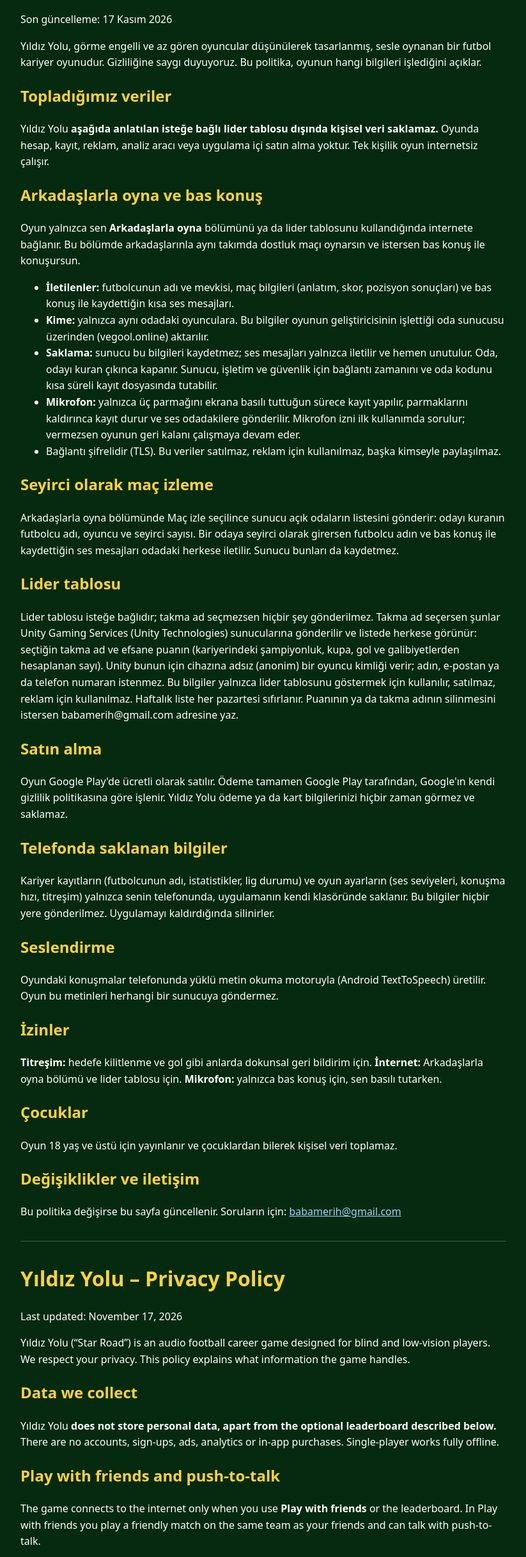
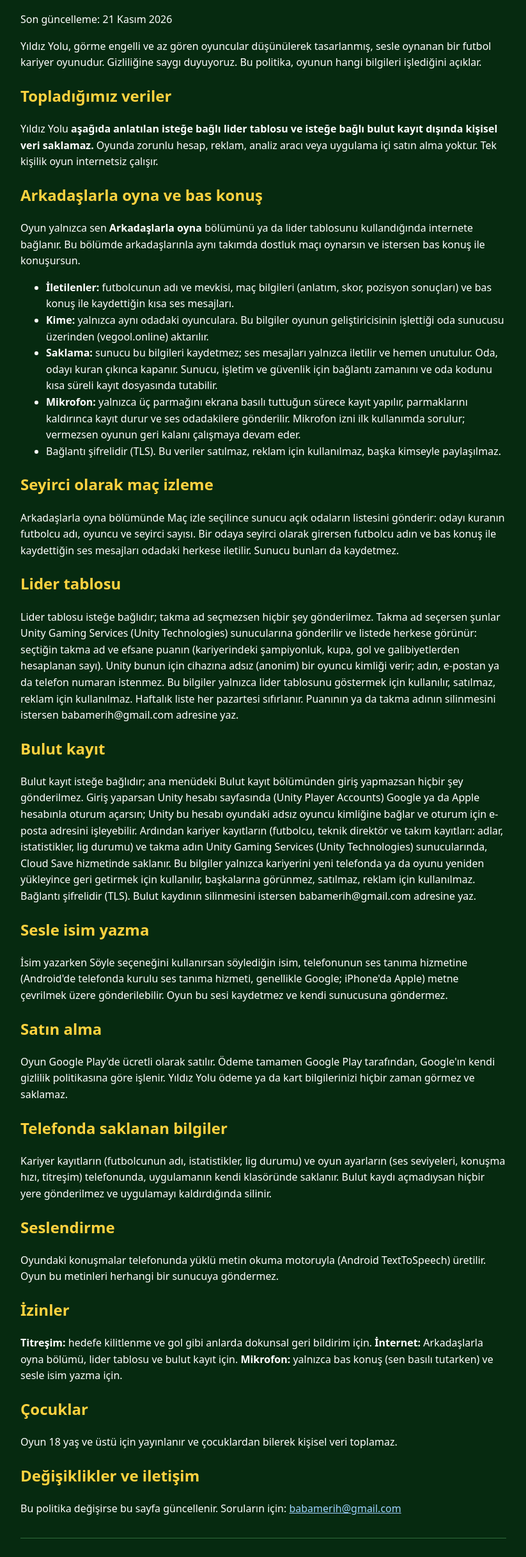
Before and after one commit to merihbaba/yildizyolu-gizlilik, a plain HTML site: page index.html in a window 1280 px wide. Shown: the part 92-2525 px from the top of the page at 64% size, without its empty margins (228-1051 px from the left). Drawn offline with Linux system fonts and the light colour scheme.

Commit message:
Bulut kayıt ve sesle isim yazma eklendi (1.5.5)

```diff
--- a/index.html
+++ b/index.html
@@ -14,10 +14,10 @@
 <body>
 <main>
 <h1>Yıldız Yolu – Gizlilik Politikası</h1>
-<p>Son güncelleme: 17 Kasım 2026</p>
+<p>Son güncelleme: 21 Kasım 2026</p>
 <p>Yıldız Yolu, görme engelli ve az gören oyuncular düşünülerek tasarlanmış, sesle oynanan bir futbol kariyer oyunudur. Gizliliğine saygı duyuyoruz. Bu politika, oyunun hangi bilgileri işlediğini açıklar.</p>
 <h2>Topladığımız veriler</h2>
-<p>Yıldız Yolu <strong>aşağıda anlatılan isteğe bağlı lider tablosu dışında kişisel veri saklamaz.</strong> Oyunda hesap, kayıt, reklam, analiz aracı veya uygulama içi satın alma yoktur. Tek kişilik oyun internetsiz çalışır.</p>
+<p>Yıldız Yolu <strong>aşağıda anlatılan isteğe bağlı lider tablosu ve isteğe bağlı bulut kayıt dışında kişisel veri saklamaz.</strong> Oyunda zorunlu hesap, reklam, analiz aracı veya uygulama içi satın alma yoktur. Tek kişilik oyun internetsiz çalışır.</p>
 <h2>Arkadaşlarla oyna ve bas konuş</h2>
 <p>Oyun yalnızca sen <strong>Arkadaşlarla oyna</strong> bölümünü ya da lider tablosunu kullandığında internete bağlanır. Bu bölümde arkadaşlarınla aynı takımda dostluk maçı oynarsın ve istersen bas konuş ile konuşursun.</p>
 <ul>
@@ -33,14 +33,19 @@
 <h2>Lider tablosu</h2>
 <p>Lider tablosu isteğe bağlıdır; takma ad seçmezsen hiçbir şey gönderilmez. Takma ad seçersen şunlar Unity Gaming Services (Unity Technologies) sunucularına gönderilir ve listede herkese görünür: seçtiğin takma ad ve efsane puanın (kariyerindeki şampiyonluk, kupa, gol ve galibiyetlerden hesaplanan sayı). Unity bunun için cihazına adsız (anonim) bir oyuncu kimliği verir; adın, e-postan ya da telefon numaran istenmez. Bu bilgiler yalnızca lider tablosunu göstermek için kullanılır, satılmaz, reklam için kullanılmaz. Haftalık liste her pazartesi sıfırlanır. Puanının ya da takma adının silinmesini istersen babamerih@gmail.com adresine yaz.</p>
 
+<h2>Bulut kayıt</h2>
+<p>Bulut kayıt isteğe bağlıdır; ana menüdeki Bulut kayıt bölümünden giriş yapmazsan hiçbir şey gönderilmez. Giriş yaparsan Unity hesabı sayfasında (Unity Player Accounts) Google ya da Apple hesabınla oturum açarsın; Unity bu hesabı oyundaki adsız oyuncu kimliğine bağlar ve oturum için e-posta adresini işleyebilir. Ardından kariyer kayıtların (futbolcu, teknik direktör ve takım kayıtları: adlar, istatistikler, lig durumu) ve takma adın Unity Gaming Services (Unity Technologies) sunucularında, Cloud Save hizmetinde saklanır. Bu bilgiler yalnızca kariyerini yeni telefonda ya da oyunu yeniden yükleyince geri getirmek için kullanılır, başkalarına görünmez, satılmaz, reklam için kullanılmaz. Bağlantı şifrelidir (TLS). Bulut kaydının silinmesini istersen babamerih@gmail.com adresine yaz.</p>
+<h2>Sesle isim yazma</h2>
+<p>İsim yazarken Söyle seçeneğini kullanırsan söylediğin isim, telefonunun ses tanıma hizmetine (Android'de telefonda kurulu ses tanıma hizmeti, genellikle Google; iPhone'da Apple) metne çevrilmek üzere gönderilebilir. Oyun bu sesi kaydetmez ve kendi sunucusuna göndermez.</p>
+
 <h2>Satın alma</h2>
 <p>Oyun Google Play'de ücretli olarak satılır. Ödeme tamamen Google Play tarafından, Google'ın kendi gizlilik politikasına göre işlenir. Yıldız Yolu ödeme ya da kart bilgilerinizi hiçbir zaman görmez ve saklamaz.</p>
 <h2>Telefonda saklanan bilgiler</h2>
-<p>Kariyer kayıtların (futbolcunun adı, istatistikler, lig durumu) ve oyun ayarların (ses seviyeleri, konuşma hızı, titreşim) yalnızca senin telefonunda, uygulamanın kendi klasöründe saklanır. Bu bilgiler hiçbir yere gönderilmez. Uygulamayı kaldırdığında silinirler.</p>
+<p>Kariyer kayıtların (futbolcunun adı, istatistikler, lig durumu) ve oyun ayarların (ses seviyeleri, konuşma hızı, titreşim) telefonunda, uygulamanın kendi klasöründe saklanır. Bulut kaydı açmadıysan hiçbir yere gönderilmez ve uygulamayı kaldırdığında silinir.</p>
 <h2>Seslendirme</h2>
 <p>Oyundaki konuşmalar telefonunda yüklü metin okuma motoruyla (Android TextToSpeech) üretilir. Oyun bu metinleri herhangi bir sunucuya göndermez.</p>
 <h2>İzinler</h2>
-<p><strong>Titreşim:</strong> hedefe kilitlenme ve gol gibi anlarda dokunsal geri bildirim için. <strong>İnternet:</strong> Arkadaşlarla oyna bölümü ve lider tablosu için. <strong>Mikrofon:</strong> yalnızca bas konuş için, sen basılı tutarken.</p>
+<p><strong>Titreşim:</strong> hedefe kilitlenme ve gol gibi anlarda dokunsal geri bildirim için. <strong>İnternet:</strong> Arkadaşlarla oyna bölümü, lider tablosu ve bulut kayıt için. <strong>Mikrofon:</strong> yalnızca bas konuş (sen basılı tutarken) ve sesle isim yazma için.</p>
 <h2>Çocuklar</h2>
 <p>Oyun 18 yaş ve üstü için yayınlanır ve çocuklardan bilerek kişisel veri toplamaz.</p>
 <h2>Değişiklikler ve iletişim</h2>
@@ -50,10 +55,10 @@
 
 <h1 lang="en">Yıldız Yolu – Privacy Policy</h1>
 <div lang="en">
-<p>Last updated: November 17, 2026</p>
+<p>Last updated: November 21, 2026</p>
 <p>Yıldız Yolu (“Star Road”) is an audio football career game designed for blind and low-vision players. We respect your privacy. This policy explains what information the game handles.</p>
 <h2>Data we collect</h2>
-<p>Yıldız Yolu <strong>does not store personal data, apart from the optional leaderboard described below.</strong> There are no accounts, sign-ups, ads, analytics or in-app purchases. Single-player works fully offline.</p>
+<p>Yıldız Yolu <strong>does not store personal data, apart from the optional leaderboard and optional cloud save described below.</strong> There are no required accounts, ads, analytics or in-app purchases. Single-player works fully offline.</p>
 <h2>Play with friends and push-to-talk</h2>
 <p>The game connects to the internet only when you use <strong>Play with friends</strong> or the leaderboard. In Play with friends you play a friendly match on the same team as your friends and can talk with push-to-talk.</p>
 <ul>
@@ -69,14 +74,19 @@
 <h2>Leaderboard</h2>
 <p>The leaderboard is optional; if you do not choose a nickname, nothing is sent. If you choose a nickname, the following is sent to Unity Gaming Services (Unity Technologies) servers and is visible to everyone on the list: your chosen nickname and your legend points (a number calculated from titles, cups, goals and wins in your career). For this, Unity gives your device an anonymous player ID; your name, email or phone number is never requested. This information is used only to show the leaderboard and is never sold or used for advertising. The weekly list resets every Monday. To have your points or nickname deleted, write to babamerih@gmail.com.</p>
 
+<h2>Cloud save</h2>
+<p>Cloud save is optional; if you do not sign in from the Cloud save section of the main menu, nothing is sent. If you sign in, you log in on the Unity account page (Unity Player Accounts) with your Google or Apple account; Unity links that account to your anonymous player ID in the game and may process your email address for the sign-in. Your career saves (player, manager and team saves: names, statistics, league standings) and your nickname are then stored on Unity Gaming Services (Unity Technologies) servers, in the Cloud Save service. This information is used only to bring your career back on a new phone or after reinstalling the game; it is not visible to others, never sold and never used for advertising. The connection is encrypted (TLS). To have your cloud save deleted, write to babamerih@gmail.com.</p>
+<h2>Entering names by voice</h2>
+<p>If you use the Say it option when entering a name, what you say may be sent to your phone's speech recognition service (on Android the recognition service installed on the phone, usually Google; on iPhone, Apple) to be turned into text. The game does not record this audio or send it to its own server.</p>
+
 <h2>Purchase</h2>
 <p>The game is sold as a paid app on Google Play. Payment is handled entirely by Google Play under Google’s own privacy policy. Yıldız Yolu never sees or stores your payment or card details.</p>
 <h2>Information stored on your phone</h2>
-<p>Your career saves (player name, statistics, league standings) and game settings (volume levels, speech rate, vibration) are stored only on your device, in the app’s own folder. They are never sent anywhere and are deleted when you uninstall the app.</p>
+<p>Your career saves (player name, statistics, league standings) and game settings (volume levels, speech rate, vibration) are stored on your device, in the app’s own folder. Unless you turn on cloud save they are never sent anywhere and are deleted when you uninstall the app.</p>
 <h2>Speech</h2>
 <p>All speech in the game is produced by the text-to-speech engine installed on your phone (Android TextToSpeech). The game does not send any text to a server.</p>
 <h2>Permissions</h2>
-<p><strong>Vibration:</strong> haptic feedback (for example when you lock onto a target or score a goal). <strong>Internet:</strong> for Play with friends and the leaderboard. <strong>Microphone:</strong> only for push-to-talk, while you hold.</p>
+<p><strong>Vibration:</strong> haptic feedback (for example when you lock onto a target or score a goal). <strong>Internet:</strong> for Play with friends, the leaderboard and cloud save. <strong>Microphone:</strong> only for push-to-talk (while you hold) and entering names by voice.</p>
 <h2>Children</h2>
 <p>The game is published for ages 18 and over and does not knowingly collect personal data from children.</p>
 <h2>Changes and contact</h2>
```
